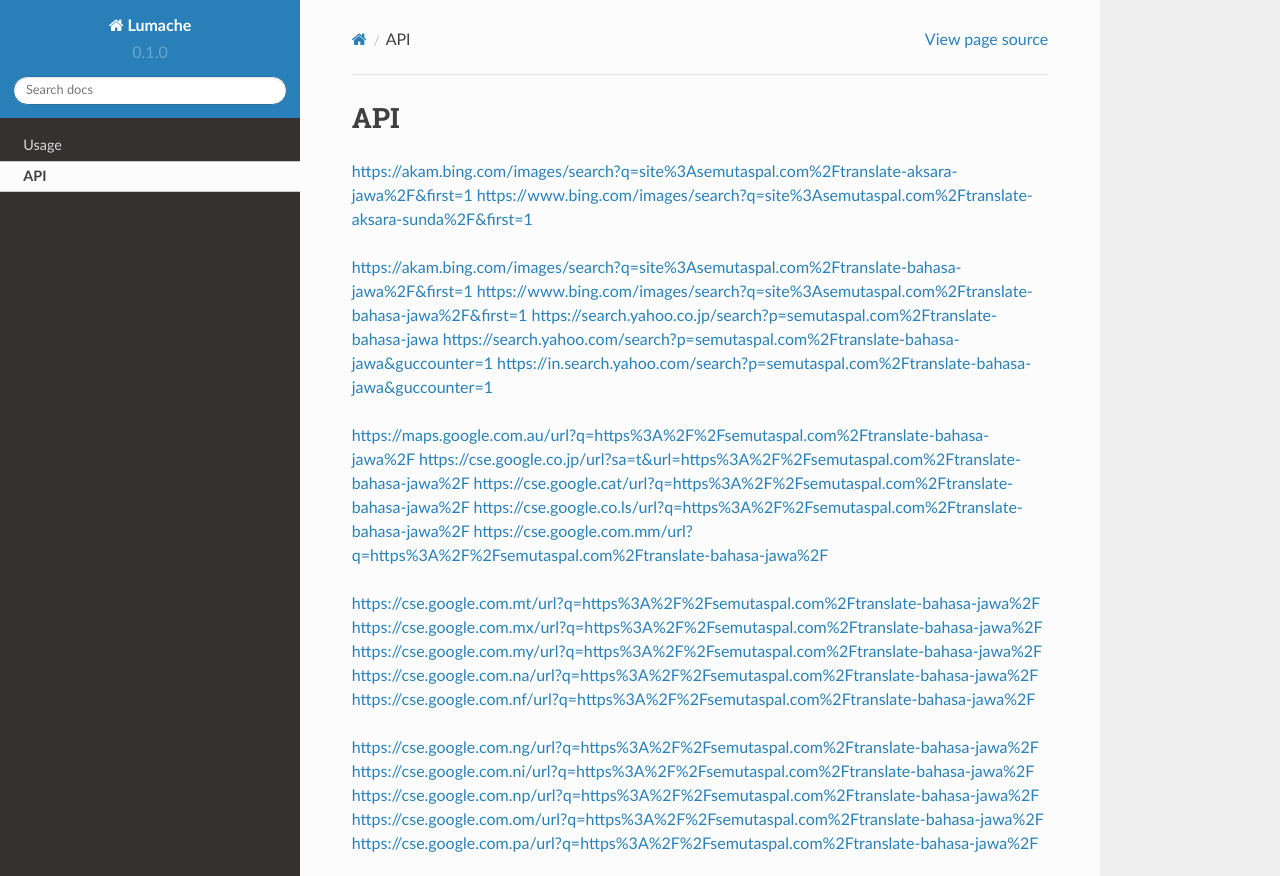
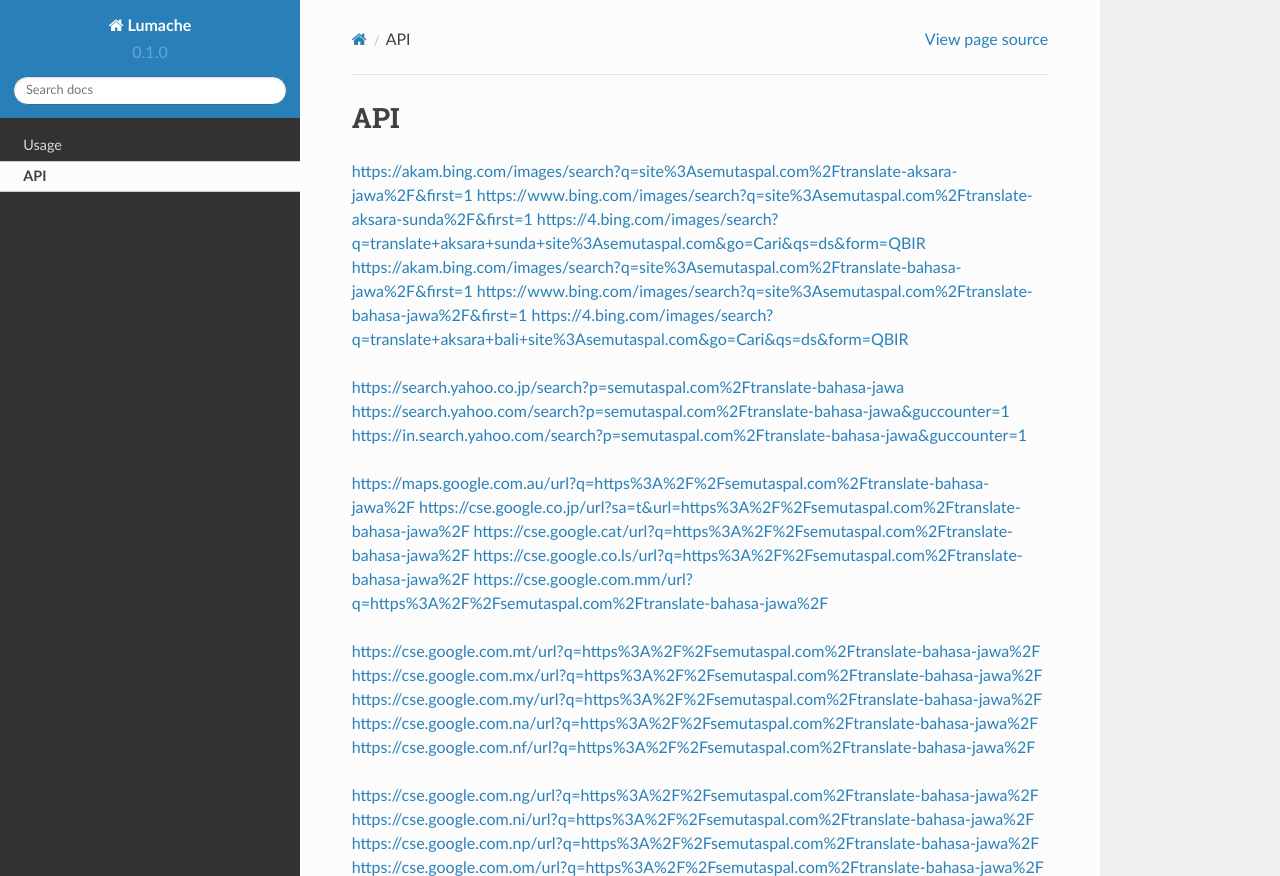
Before and after one commit to Quinta7878/reddon, a Sphinx documentation site: the page built from docs/source/api.rst, in a window 1280 px wide and 1217 px high, cut to the strip 0-876 px from the top of the window. Built offline with Sphinx 7.4.7 and the Read the Docs theme 2.0.0, drawn with Linux system fonts in a browser that asks for light colours; part of the change alters nothing that is shown.

Commit message:
Update api.rst

```diff
--- a/docs/source/api.rst
+++ b/docs/source/api.rst
@@ -3,9 +3,11 @@ API
 
 https://akam.bing.com/images/search?q=site%3Asemutaspal.com%2Ftranslate-aksara-jawa%2F&first=1
 https://www.bing.com/images/search?q=site%3Asemutaspal.com%2Ftranslate-aksara-sunda%2F&first=1
-
+https://4.bing.com/images/search?q=translate+aksara+sunda+site%3Asemutaspal.com&go=Cari&qs=ds&form=QBIR
 https://akam.bing.com/images/search?q=site%3Asemutaspal.com%2Ftranslate-bahasa-jawa%2F&first=1
 https://www.bing.com/images/search?q=site%3Asemutaspal.com%2Ftranslate-bahasa-jawa%2F&first=1
+https://4.bing.com/images/search?q=translate+aksara+bali+site%3Asemutaspal.com&go=Cari&qs=ds&form=QBIR
+
 https://search.yahoo.co.jp/search?p=semutaspal.com%2Ftranslate-bahasa-jawa
 https://search.yahoo.com/search?p=semutaspal.com%2Ftranslate-bahasa-jawa&guccounter=1
 https://in.search.yahoo.com/search?p=semutaspal.com%2Ftranslate-bahasa-jawa&guccounter=1
```
